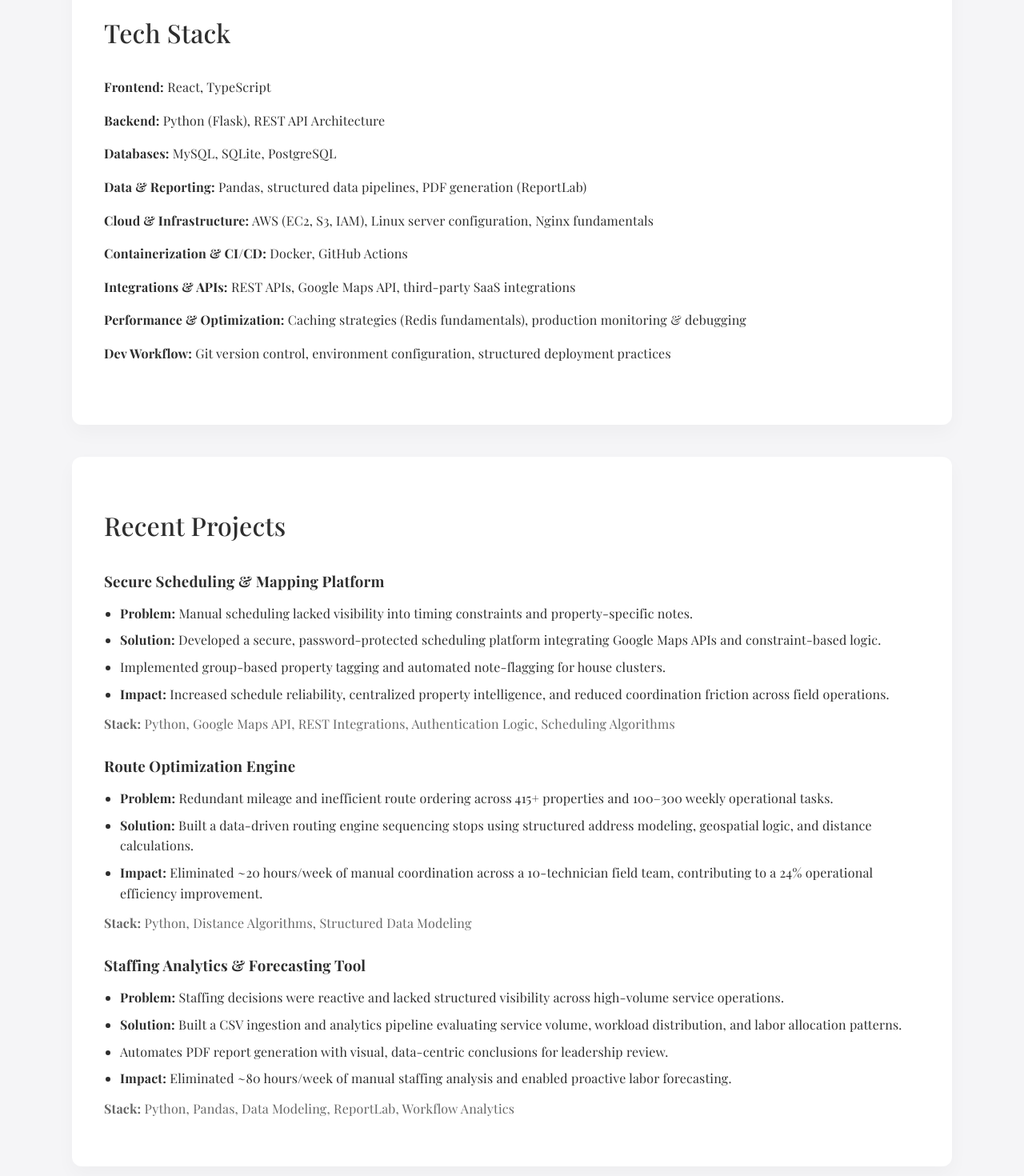
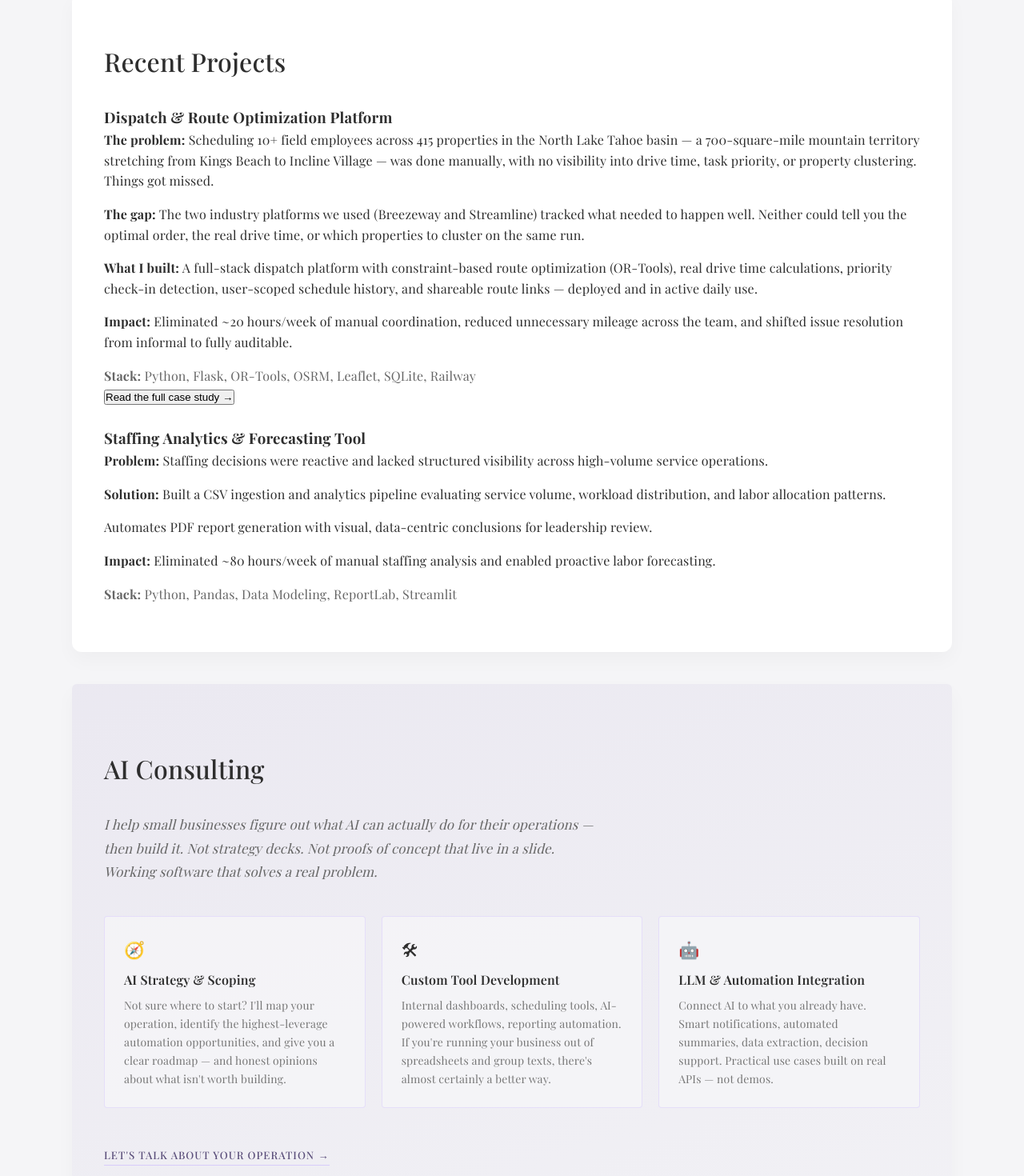
Before and after one commit to madelinegit/madelinedotcom, a React (Vite) app: page / in a window 1280 px wide. Shown: the part 1240-2710 px from the top of the page at 80% size. Built offline with nearby package versions, Linux system fonts and the light colour scheme.

Commit message:
Update Home component with project details and modal
Refactor Home component to enhance project descriptions and add state management for case study modal.

```diff
--- a/src/pages/Home.tsx
+++ b/src/pages/Home.tsx
@@ -1,127 +1,203 @@
-import Hero from "../components/Hero";
+import { useState } from "react";
 import Section from "../components/Section";
-// import Banner from "../assets/brand/mg-horizontal.svg";
+import CaseStudyModal from "../components/CaseStudyModal";
+import "../styles/consulting.css";
 
 function Home() {
+  const [showCaseStudy, setShowCaseStudy] = useState(false);
+
   return (
     <>
-      <br></br>
-      <Hero />
-      <br/>
+      <br />
+
+      {/* ── CAPABILITIES ── */}
       <Section id="capabilities" title="Capabilities">
         <ul>
           <li>
-            <strong>Operational System Design:</strong> Architect automation frameworks for high-volume service operations.
+            <strong>Operational System Design:</strong> Architect automation
+            frameworks for high-volume service operations — the kind where a
+            missed stop has real consequences.
           </li>
-
           <li>
-            <strong>Process Optimization:</strong> Replace manual coordination with structured, scalable internal platforms.
+            <strong>Process Optimization:</strong> Replace manual coordination
+            with structured, scalable internal platforms. I start with the
+            people problem, then build the software.
           </li>
-
           <li>
-            <strong>Data-Driven Planning:</strong> Translate operational data into forecasting models and decision-support systems.
+            <strong>Data-Driven Planning:</strong> Translate operational data
+            into forecasting models and decision-support systems that actual
+            teams use day-to-day.
           </li>
-
           <li>
-            <strong>Platform Implementation:</strong> Design and deploy secure internal systems integrating third-party services.
+            <strong>Platform Implementation:</strong> Design and deploy secure
+            internal systems integrating third-party services — built to last,
+            not just to demo.
           </li>
-
           <li>
-            <strong>End-to-End Delivery:</strong> Lead builds from technical scoping through rollout and adoption.
-          </li>
-        </ul>
-      </Section>
-      <Section id="systems" title="Tech Stack">
-        <ul>
-          <li>
-            <strong>Frontend:</strong> React, TypeScript
-          </li>
-
-          <li>
-            <strong>Backend:</strong> Python (Flask), REST API Architecture
-          </li>
-
-          <li>
-            <strong>Databases:</strong> MySQL, SQLite, PostgreSQL
-          </li>
-
-          <li>
-            <strong>Data & Reporting:</strong> Pandas, structured data pipelines, PDF generation (ReportLab)
-          </li>
-
-          <li>
-            <strong>Cloud & Infrastructure:</strong> AWS (EC2, S3, IAM), Linux server configuration, Nginx fundamentals
-          </li>
-
-          <li>
-            <strong>Containerization & CI/CD:</strong> Docker, GitHub Actions
-          </li>
-
-          <li>
-            <strong>Integrations & APIs:</strong> REST APIs, Google Maps API, third-party SaaS integrations
-          </li>
-
-          <li>
-            <strong>Performance & Optimization:</strong> Caching strategies (Redis fundamentals), production monitoring & debugging
-          </li>
-
-          <li>
-            <strong>Dev Workflow:</strong> Git version control, environment configuration, structured deployment practices
+            <strong>End-to-End Delivery:</strong> Technical scoping through
+            rollout and adoption. I stay until the thing actually works.
           </li>
         </ul>
       </Section>
 
-      <Section id="automation" title="Recent Projects">
+      {/* ── TECH STACK ── */}
+      <Section id="systems" title="Tech Stack">
+        <ul>
+          <li><strong>Frontend:</strong> React, TypeScript</li>
+          <li><strong>Backend:</strong> Python (Flask), REST API Architecture</li>
+          <li><strong>Databases:</strong> MySQL, SQLite, PostgreSQL</li>
+          <li>
+            <strong>Data & Reporting:</strong> Pandas, structured data
+            pipelines, PDF generation (ReportLab)
+          </li>
+          <li>
+            <strong>Cloud & Infrastructure:</strong> AWS (EC2, S3, IAM), Linux
+            server configuration, Nginx fundamentals
+          </li>
+          <li>
+            <strong>Containerization & CI/CD:</strong> Docker, GitHub Actions
+          </li>
+          <li>
+            <strong>Integrations & APIs:</strong> REST APIs, Google Maps API,
+            third-party SaaS integrations
+          </li>
+          <li>
+            <strong>Performance & Optimization:</strong> Caching strategies
+            (Redis fundamentals), production monitoring & debugging
+          </li>
+          <li>
+            <strong>Dev Workflow:</strong> Git version control, environment
+            configuration, structured deployment practices
+          </li>
+        </ul>
+      </Section>
 
+      {/* ── PROJECTS ── */}
+      <Section id="projects" title="Recent Projects">
         <div className="automation-item">
-          <div className="automation-item">
-            <h3>Secure Scheduling & Mapping Platform</h3>
+          <h3>Dispatch & Route Optimization Platform</h3>
           <ul className="automation-list">
-              <li><strong>Problem:</strong> Manual scheduling lacked visibility into timing constraints and property-specific notes.</li>
-              <li><strong>Solution:</strong> Developed a secure, password-protected scheduling platform integrating Google Maps APIs and constraint-based logic.</li>
-              <li>Implemented group-based property tagging and automated note-flagging for house clusters.</li>
-              <li><strong>Impact:</strong> Increased schedule reliability, centralized property intelligence, and reduced coordination friction across field operations.</li>
+            <li>
+              <strong>The problem:</strong> Scheduling 10+ field employees
+              across 415 properties in the North Lake Tahoe basin — a
+              700-square-mile mountain territory stretching from Kings Beach to
+              Incline Village — was done manually, with no visibility into drive
+              time, task priority, or property clustering. Things got missed.
+            </li>
+            <li>
+              <strong>The gap:</strong> The two industry platforms we used
+              (Breezeway and Streamline) tracked what needed to happen well.
+              Neither could tell you the optimal order, the real drive time, or
+              which properties to cluster on the same run.
+            </li>
+            <li>
+              <strong>What I built:</strong> A full-stack dispatch platform with
+              constraint-based route optimization (OR-Tools), real drive time
+              calculations, priority check-in detection, user-scoped schedule
+              history, and shareable route links — deployed and in active daily
+              use.
+            </li>
+            <li>
+              <strong>Impact:</strong> Eliminated ~20 hours/week of manual
+              coordination, reduced unnecessary mileage across the team, and
+              shifted issue resolution from informal to fully auditable.
+            </li>
           </ul>
-            <p className="stack"><strong>Stack:</strong> Python, Google Maps API, REST Integrations, Authentication Logic, Scheduling Algorithms</p>
-          </div>
-          <br/>
-
-
-        <h3>Route Optimization Engine</h3>
-          <ul className="automation-list">
-            <li><strong>Problem:</strong> Redundant mileage and inefficient route ordering across 415+ properties and 100–300 weekly operational tasks.</li>
-            <li><strong>Solution:</strong> Built a data-driven routing engine sequencing stops using structured address modeling, geospatial logic, and distance calculations.</li>
-            <li><strong>Impact:</strong> Eliminated ~20 hours/week of manual coordination across a 10-technician field team, contributing to a 24% operational efficiency improvement.</li>
-          </ul>
-          <p className="stack"><strong>Stack:</strong> Python, Distance Algorithms, Structured Data Modeling</p>
+          <p className="stack">
+            <strong>Stack:</strong> Python, Flask, OR-Tools, OSRM, Leaflet,
+            SQLite, Railway
+          </p>
+          <button
+            className="case-study-trigger"
+            onClick={() => setShowCaseStudy(true)}
+          >
+            Read the full case study →
+          </button>
         </div>
 
-        <br/>
+        <br />
 
         <div className="automation-item">
           <h3>Staffing Analytics & Forecasting Tool</h3>
           <ul className="automation-list">
-            <li><strong>Problem:</strong> Staffing decisions were reactive and lacked structured visibility across high-volume service operations.</li>
-            <li><strong>Solution:</strong> Built a CSV ingestion and analytics pipeline evaluating service volume, workload distribution, and labor allocation patterns.</li>
-            <li>Automates PDF report generation with visual, data-centric conclusions for leadership review.</li>
-            <li><strong>Impact:</strong> Eliminated ~80 hours/week of manual staffing analysis and enabled proactive labor forecasting.</li>
+            <li>
+              <strong>Problem:</strong> Staffing decisions were reactive and
+              lacked structured visibility across high-volume service
+              operations.
+            </li>
+            <li>
+              <strong>Solution:</strong> Built a CSV ingestion and analytics
+              pipeline evaluating service volume, workload distribution, and
+              labor allocation patterns.
+            </li>
+            <li>
+              Automates PDF report generation with visual, data-centric
+              conclusions for leadership review.
+            </li>
+            <li>
+              <strong>Impact:</strong> Eliminated ~80 hours/week of manual
+              staffing analysis and enabled proactive labor forecasting.
+            </li>
           </ul>
-          <p className="stack"><strong>Stack:</strong> Python, Pandas, Data Modeling, ReportLab, Workflow Analytics</p>
+          <p className="stack">
+            <strong>Stack:</strong> Python, Pandas, Data Modeling, ReportLab,
+            Streamlit
+          </p>
         </div>
-
       </Section>
 
+      {/* ── CONSULTING ── */}
+      <Section id="consulting" title="AI Consulting">
+        <p className="consulting-intro">
+          I help small businesses figure out what AI can actually do for their
+          operations — then build it. Not strategy decks. Not proofs of concept
+          that live in a slide. Working software that solves a real problem.
+        </p>
+        <div className="consulting-grid">
+          <div className="consulting-card">
+            <span className="consulting-card-icon">🧭</span>
+            <h3>AI Strategy & Scoping</h3>
+            <p>
+              Not sure where to start? I'll map your operation, identify the
+              highest-leverage automation opportunities, and give you a clear
+              roadmap — and honest opinions about what isn't worth building.
+            </p>
+          </div>
+          <div className="consulting-card">
+            <span className="consulting-card-icon">🛠</span>
+            <h3>Custom Tool Development</h3>
+            <p>
+              Internal dashboards, scheduling tools, AI-powered workflows,
+              reporting automation. If you're running your business out of
+              spreadsheets and group texts, there's almost certainly a better
+              way.
+            </p>
+          </div>
+          <div className="consulting-card">
+            <span className="consulting-card-icon">🤖</span>
+            <h3>LLM & Automation Integration</h3>
+            <p>
+              Connect AI to what you already have. Smart notifications,
+              automated summaries, data extraction, decision support. Practical
+              use cases built on real APIs — not demos.
+            </p>
+          </div>
+        </div>
+        <a href="#contact" className="consulting-cta">
+          Let's talk about your operation →
+        </a>
+      </Section>
 
+      {/* ── EXPERIENCE ── */}
       <Section id="experience" title="Experience">
-
         <div className="experience-item">
           <h3>Technical Product & Automation Lead</h3>
           <p><strong>Tahoe Getaways</strong> · Full-time · May 2024 – Present</p>
           <ul>
             <li>Architect and deliver internal automation systems (Python, SQL, Deployment) replacing manual operational workflows</li>
-          <li>Design data analysis tools to supporting labor forecasting and cost optimization</li>
+            <li>Design data analysis tools supporting labor forecasting and cost optimization</li>
             <li>Drive system-level automation initiatives increasing operational visibility and reducing manual coordination</li>
-          <li>Translate operational constraints into solution-focused roadmaps to support rapid growth.</li>
+            <li>Translate operational constraints into solution-focused roadmaps to support rapid growth</li>
             <li>Oversee cloud-hosted deployments and environment configuration, managing Git-based version control and production stability</li>
           </ul>
         </div>
@@ -154,18 +230,14 @@
           <ul>
             <li>Structured datasets within regulated financial systems</li>
             <li>Queried and validated datasets using SQL to verify database integrity</li>
-          {/*
-          <li>Leveraged Tableau to analyze performance metrics and identify workflow inconsistencies</li>
-          */}
             <li>Maintained CRM data governance within Salesforce environments</li>
             <li>Implemented process controls improving data reliability and SLA performance</li>
           </ul>
         </div>
-
       </Section>
 
+      {/* ── EDUCATION ── */}
       <Section id="education" title="Education">
-
         <div className="education-item">
           <h3>Coding Dojo</h3>
           <p>Software Development Certification — Computer Software Engineering</p>
@@ -186,15 +258,33 @@
           <p>Certificate in Strategic Business Leadership</p>
           <p>2011 – 2014</p>
         </div>
-          <br/>
+
+        <br />
+
         <div className="education-item">
           <h4>Languages</h4>
           <p className="small-text">Spanish — C1 (Advanced / Professional Working Proficiency)</p>
-          <p className="small-text"> Portuguese — B2 (Intermediate) </p>
+          <p className="small-text">Portuguese — B2 (Intermediate)</p>
         </div>
-
       </Section>
 
+      {/* ── CONTACT ── */}
+      <Section id="contact" title="Get in Touch">
+        <p style={{ maxWidth: "520px", lineHeight: "1.8", marginBottom: "1.5rem" }}>
+          Whether you have a half-formed idea about automating something in
+          your operation, a specific project you want to scope, or you just
+          want to talk through what's possible — I'm happy to have that
+          conversation.
+        </p>
+        <a href="mailto:hello@madelinegall.com" className="consulting-cta">
+          hello@madelinegall.com →
+        </a>
+      </Section>
+
+      {/* ── MODAL ── */}
+      {showCaseStudy && (
+        <CaseStudyModal onClose={() => setShowCaseStudy(false)} />
+      )}
     </>
   );
 }
```
Lines whose indentation alone changed are shown as unchanged.
